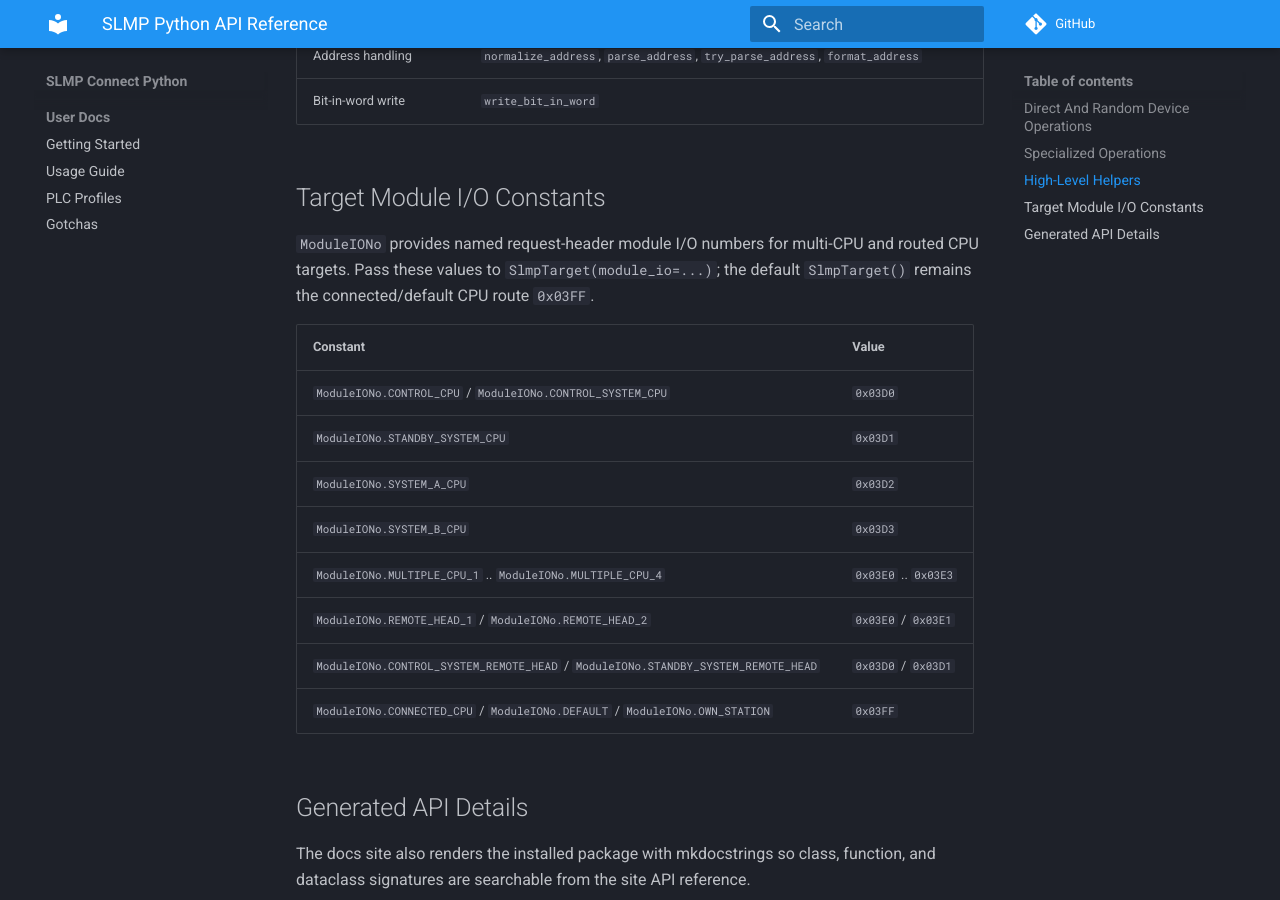
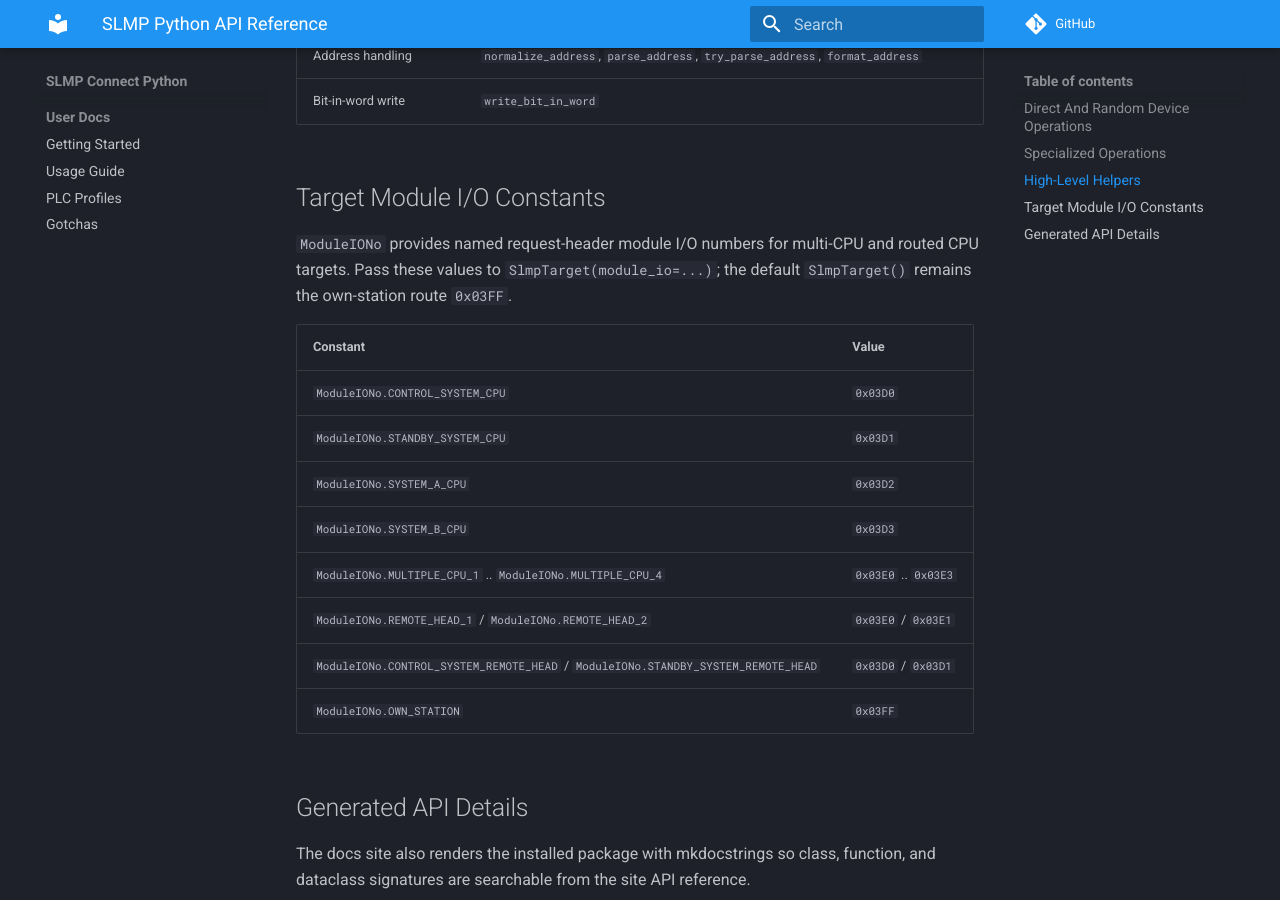
Before and after one commit to fa-yoshinobu/plc-comm-slmp-python, an MkDocs documentation site: the page built from docsrc/user/API_REFERENCE.md, in a window 1280 px wide and 900 px high, scrolled down 1994 px. Built offline with MkDocs 1.6.1 and Material for MkDocs 9.7.7, drawn with Linux system fonts in a browser that asks for light colours; comment, search, counter and statistics services are not loaded.

Commit message:
Remove legacy module I/O aliases

```diff
--- a/docsrc/user/API_REFERENCE.md
+++ b/docsrc/user/API_REFERENCE.md
@@ -55,18 +55,18 @@ such as `U1\G0`, `U3E0\HG0`, or `J2\SW10` where the route requires it.
 
 `ModuleIONo` provides named request-header module I/O numbers for multi-CPU
 and routed CPU targets. Pass these values to `SlmpTarget(module_io=...)`;
-the default `SlmpTarget()` remains the connected/default CPU route `0x03FF`.
+the default `SlmpTarget()` remains the own-station route `0x03FF`.
 
 | Constant | Value |
 | --- | --- |
-| `ModuleIONo.CONTROL_CPU` / `ModuleIONo.CONTROL_SYSTEM_CPU` | `0x03D0` |
+| `ModuleIONo.CONTROL_SYSTEM_CPU` | `0x03D0` |
 | `ModuleIONo.STANDBY_SYSTEM_CPU` | `0x03D1` |
 | `ModuleIONo.SYSTEM_A_CPU` | `0x03D2` |
 | `ModuleIONo.SYSTEM_B_CPU` | `0x03D3` |
 | `ModuleIONo.MULTIPLE_CPU_1` .. `ModuleIONo.MULTIPLE_CPU_4` | `0x03E0` .. `0x03E3` |
 | `ModuleIONo.REMOTE_HEAD_1` / `ModuleIONo.REMOTE_HEAD_2` | `0x03E0` / `0x03E1` |
 | `ModuleIONo.CONTROL_SYSTEM_REMOTE_HEAD` / `ModuleIONo.STANDBY_SYSTEM_REMOTE_HEAD` | `0x03D0` / `0x03D1` |
-| `ModuleIONo.CONNECTED_CPU` / `ModuleIONo.DEFAULT` / `ModuleIONo.OWN_STATION` | `0x03FF` |
+| `ModuleIONo.OWN_STATION` | `0x03FF` |
 
 ## Generated API Details
 
```
Also changed, not shown: CHANGELOG.md (+2 -2 lines), 2 other files.
